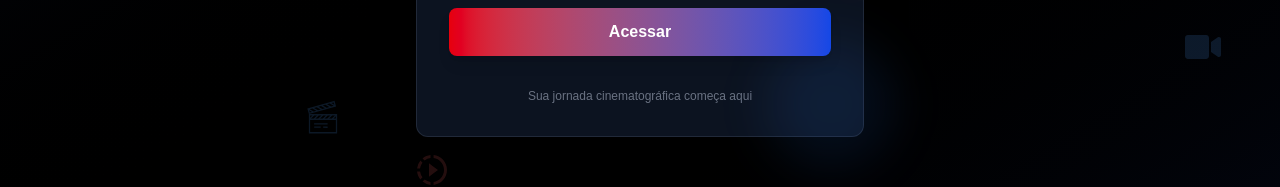
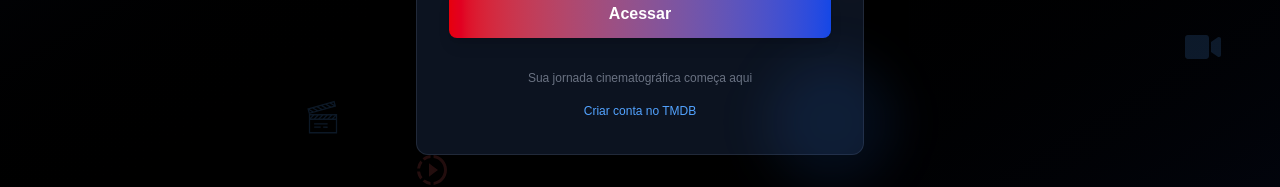
Before and after one commit to debs-veras/search-movie, a React (Vite) app: page /login in a window 1280 px wide. Shown: the part 486-673 px from the top of the page. Built offline with nearby package versions, Linux system fonts and the light colour scheme; no server answers.

Commit message:
feat: adicao link para cadastrar conta

```diff
--- a/src/pages/Login/index.tsx
+++ b/src/pages/Login/index.tsx
@@ -226,10 +226,18 @@ export default function Login() {
         </form>
 
         {/* Rodapé */}
-        <div className="mt-8 text-center">
+        <div className="mt-8 text-center space-y-3">
           <p className="text-xs text-gray-500 flex items-center justify-center">
             Sua jornada cinematográfica começa aqui
           </p>
+          <a
+            href="https://www.themoviedb.org/signup"
+            target="_blank"
+            rel="noreferrer"
+            className="text-xs text-blue-400 hover:text-blue-300 transition-colors"
+          >
+            Criar conta no TMDB
+          </a>
         </div>
       </div>
     </div>
```
